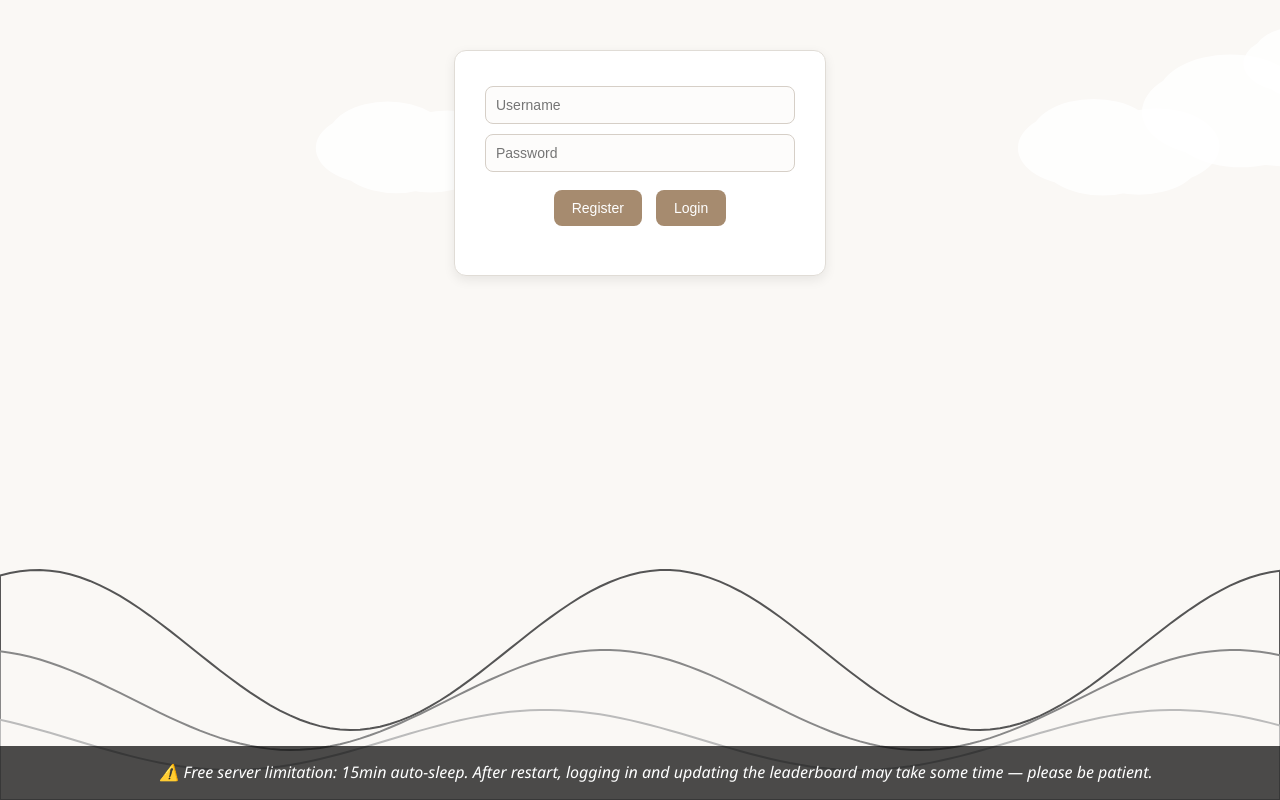
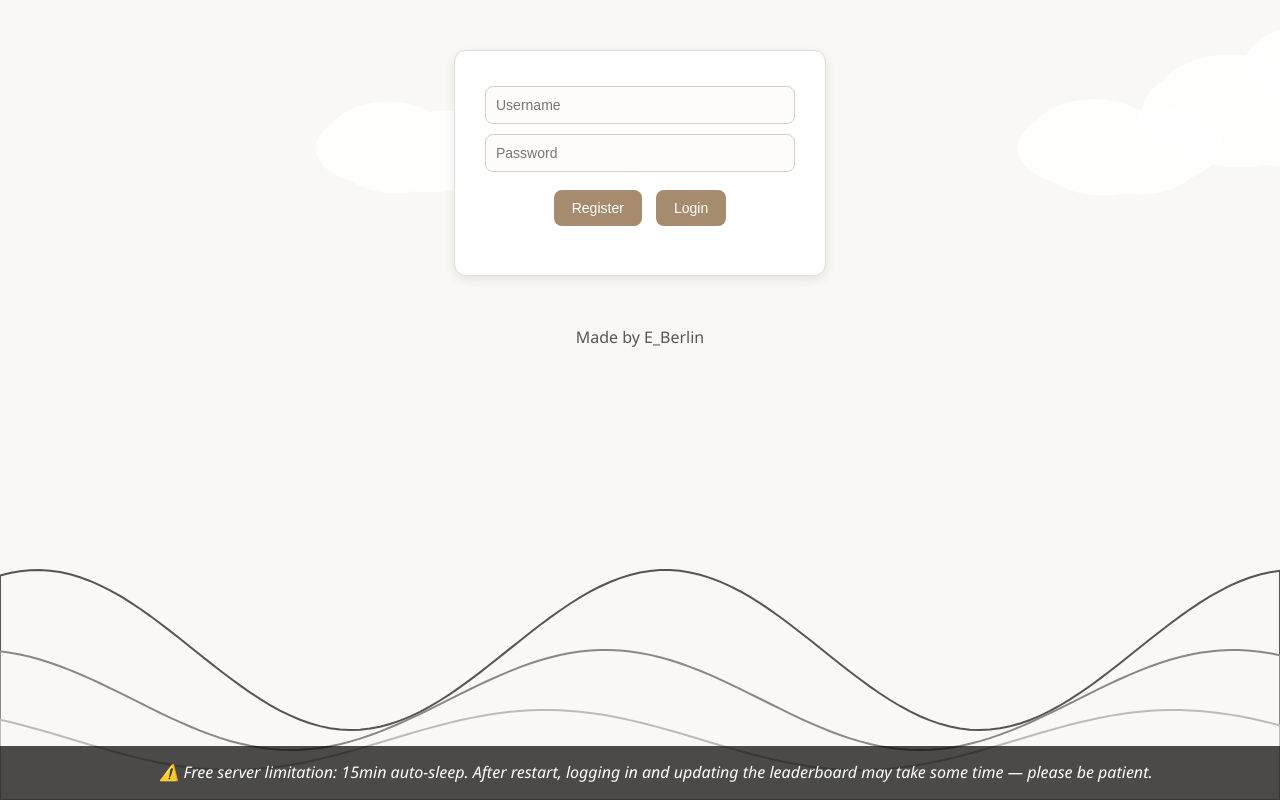
Before and after one commit to E-Berlin/memory_match-Frontend, a plain HTML site: page index.html in a window 1280 px wide. Drawn offline with Linux system fonts and the light colour scheme.

Commit message:
Add files via upload

```diff
--- a/index.html
+++ b/index.html
@@ -35,6 +35,10 @@
         ⚠️ Free server limitation: 15min auto-sleep. After restart, logging in and updating the leaderboard may take
         some time — please be patient.
     </footer>
+    <footer id="creator">
+        Made by E_Berlin
+    </footer>
+
 
     <script src="script.js"></script>
 </body>
--- a/style.css
+++ b/style.css
@@ -203,3 +203,11 @@ button:hover {
     /* 内容更高、更易读 */
     z-index: 1000;
 }
+
+#creator {
+    text-align: center;
+    margin-top: 20px;
+    font-size: 1rem;
+    color: #555;
+    position: relative;
+}
```
